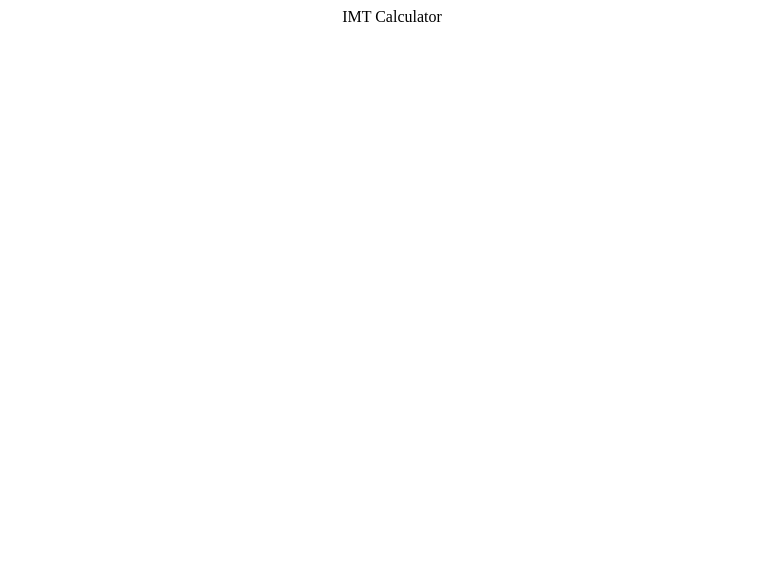
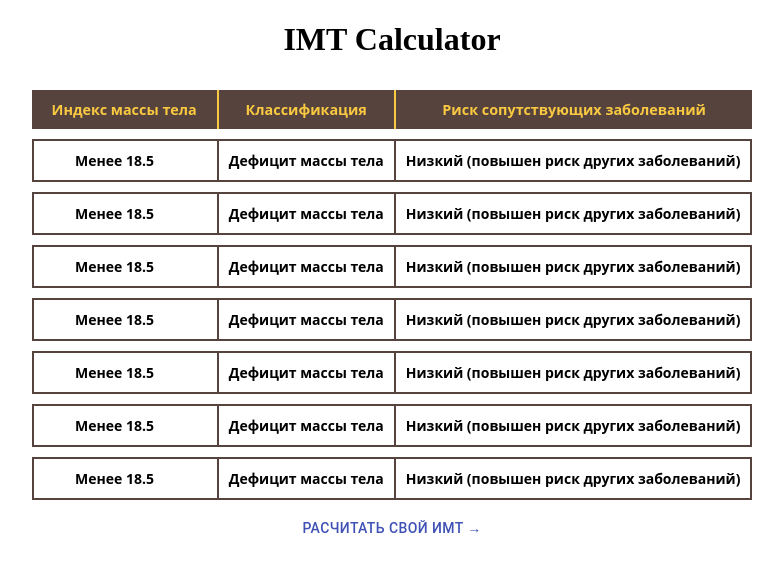
Before and after one commit to nurperi-ars-n/IMB, a React app: page / in a window 1280 px wide. Shown: the top 572 px of the page, without its empty margins (248-1031 px from the left). Built offline with nearby package versions, Linux system fonts and the light colour scheme.

Commit message:
added table and router

```diff
--- a/package.json
+++ b/package.json
@@ -57,6 +57,7 @@
     "react": "^17.0.2",
     "react-dom": "^17.0.2",
     "react-redux": "^7.2.4",
+    "react-router": "^5.2.0",
     "react-router-dom": "^5.2.0",
     "redux": "^4.1.0"
   }
--- a/src/App.jsx
+++ b/src/App.jsx
@@ -1,4 +1,22 @@
-import React from "react";
-import "./App.less";
-const App = () => <div className="App">IMT Calculator</div>;
-export default App;
+import React from 'react'
+import HomePage from './components/HomePage/index.jsx'
+import { BrowserRouter as Router, Switch, Route, Link } from 'react-router-dom'
+import './App.less'
+import Calculator from './components/Calculator/index.jsx'
+
+const App = () => (
+	<div className='App'>
+		<h1>IMT Calculator</h1>
+		<Router>
+			<Switch>
+				<Route path='/calculator'>
+					<Calculator />
+				</Route>
+				<Route path='/'>
+					<HomePage />
+				</Route>
+			</Switch>
+		</Router>
+	</div>
+)
+export default App
--- /dev/null
+++ b/src/components/Calculator/index.jsx
@@ -0,0 +1,5 @@
+import React from 'react'
+
+export default function Calculator() {
+	return <div>Calculator</div>
+}
--- /dev/null
+++ b/src/components/HomePage/Home.less
@@ -0,0 +1,34 @@
+table {
+	border-spacing: 0 10px;
+	font-family: 'Open Sans', sans-serif;
+	font-weight: bold;
+}
+th {
+	padding: 10px 20px;
+	background: #56433d;
+	color: #f9c941;
+	border-right: 2px solid;
+	font-size: 0.9em;
+}
+th:first-child {
+	text-align: left;
+}
+th:last-child {
+	border-right: none;
+}
+td {
+	vertical-align: middle;
+	padding: 10px;
+	font-size: 14px;
+	text-align: center;
+	border-top: 2px solid #56433d;
+	border-bottom: 2px solid #56433d;
+	border-right: 2px solid #56433d;
+}
+td:first-child {
+	border-left: 2px solid #56433d;
+	border-right: none;
+}
+td:nth-child(2) {
+	text-align: left;
+}
--- /dev/null
+++ b/src/components/HomePage/index.jsx
@@ -0,0 +1,72 @@
+import { Button } from '@material-ui/core'
+import React from 'react'
+import './Home.less'
+import { Link } from 'react-router-dom'
+
+export default function HomePage() {
+	return (
+		<div
+			style={{
+				display: 'flex',
+				flexDirection: 'column',
+				alignItems: 'center',
+				justifyContent: 'center',
+			}}
+		>
+			<table>
+				<tr>
+					<th colspan='2'>Индекс массы тела</th>
+					<th>Классификация</th>
+					<th>Риск сопутствующих заболеваний</th>
+				</tr>
+				<tr>
+					<td></td>
+					<td>Менее 18.5</td>
+					<td>Дефицит массы тела</td>
+					<td>Низкий (повышен риск других заболеваний)</td>
+				</tr>
+				<tr>
+					<td></td>
+					<td>Менее 18.5</td>
+					<td>Дефицит массы тела</td>
+					<td>Низкий (повышен риск других заболеваний)</td>
+				</tr>
+				<tr>
+					<td></td>
+					<td>Менее 18.5</td>
+					<td>Дефицит массы тела</td>
+					<td>Низкий (повышен риск других заболеваний)</td>
+				</tr>
+				<tr>
+					<td></td>
+					<td>Менее 18.5</td>
+					<td>Дефицит массы тела</td>
+					<td>Низкий (повышен риск других заболеваний)</td>
+				</tr>
+				<tr>
+					<td></td>
+					<td>Менее 18.5</td>
+					<td>Дефицит массы тела</td>
+					<td>Низкий (повышен риск других заболеваний)</td>
+				</tr>
+				<tr>
+					<td></td>
+					<td>Менее 18.5</td>
+					<td>Дефицит массы тела</td>
+					<td>Низкий (повышен риск других заболеваний)</td>
+				</tr>
+				<tr>
+					<td></td>
+					<td>Менее 18.5</td>
+					<td>Дефицит массы тела</td>
+					<td>Низкий (повышен риск других заболеваний)</td>
+				</tr>
+			</table>
+			<Link to='/calculator'>
+				<Button style={{}} color='primary'>
+					Расчитать свой ИМТ →{' '}
+				</Button>
+			</Link>
+		</div>
+	)
+}
```
Also changed, not shown: src/index.jsx (+9 -9 lines).
